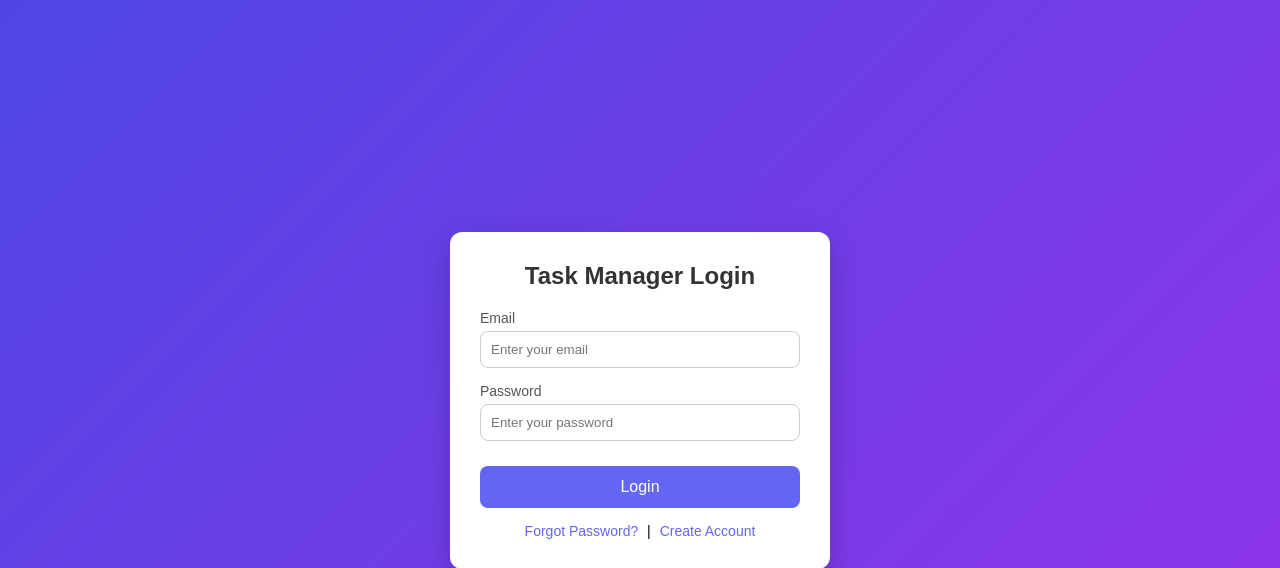
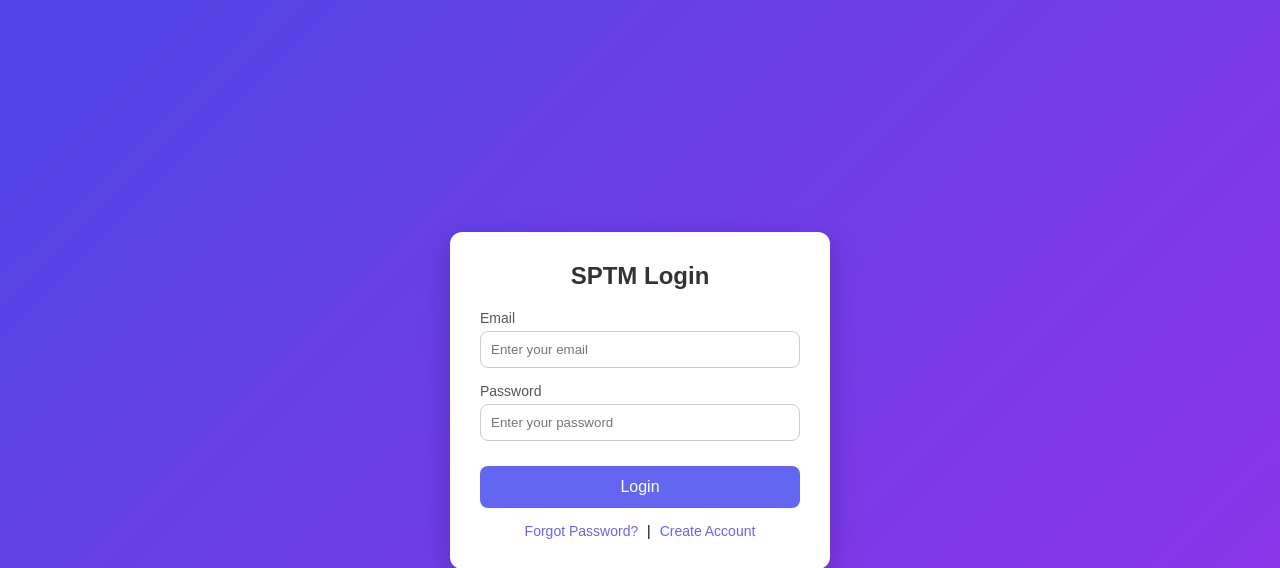
Before and after one commit to ashok91-cyber/SPTM, a Django app: page /login/ in a window 1280 px wide. Shown: the top 568 px of the page. Run offline with Django 5.2, Linux system fonts and the light colour scheme.

```diff
--- a/SmartTask/templates/login.html
+++ b/SmartTask/templates/login.html
@@ -95,7 +95,7 @@
 <body>
 
   <div class="login-box">
-    <h2>Task Manager Login</h2>
+    <h2>SPTM Login</h2>
 
     <form>
       <div class="input-group">
```
